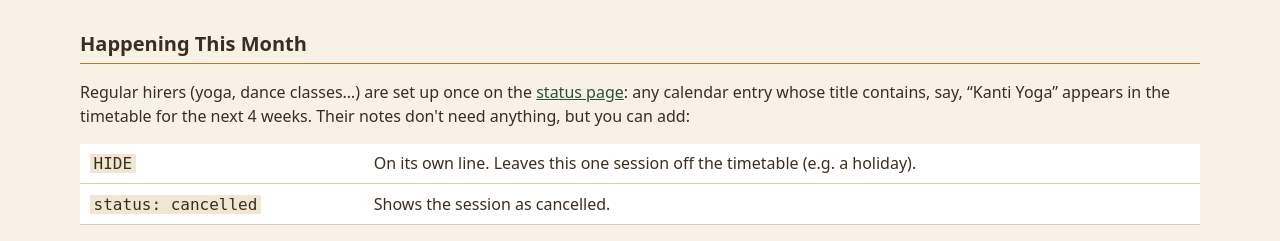
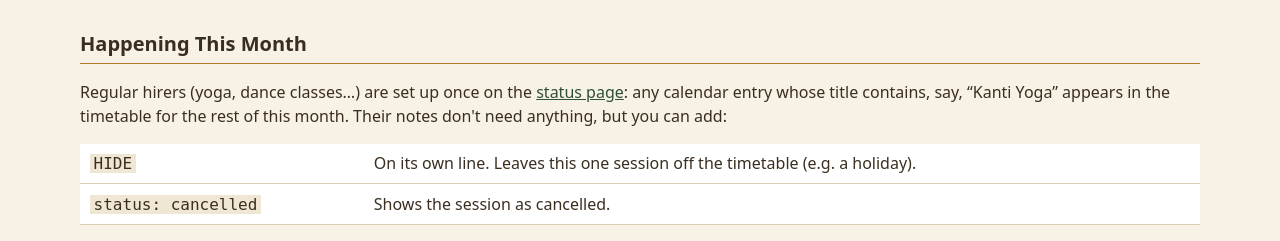
Before and after one commit to rustyrussell/goodwood-institute-web, a Flask app: template backend/goodwood/templates/guide.html in a window 1280 px wide. Shown: the part 1629-1870 px from the top of the page. Run offline with Flask 3, Linux system fonts and the light colour scheme; the template is opened without the code that fills it, so the values that code supplies are empty; parts of the project's set-up code (start-up, migrations or seed data) failed here and were passed over.

Commit message:
Align public month view and serve rates PDF from repository

```diff
--- a/backend/goodwood/templates/guide.html
+++ b/backend/goodwood/templates/guide.html
@@ -58,7 +58,7 @@ summary: Wilde's comedy of mistaken identity.</pre>
 
 <h2>Happening This Month</h2>
 <p>Regular hirers (yoga, dance classes…) are set up once on the <a href="{{ url_for('admin') }}#regulars">status page</a>:
-  any calendar entry whose title contains, say, “Kanti Yoga” appears in the timetable for the next 4 weeks.
+  any calendar entry whose title contains, say, “Kanti Yoga” appears in the timetable for the rest of this month.
   Their notes don't need anything, but you can add:</p>
 <table class="stack">
   <tbody>
```
